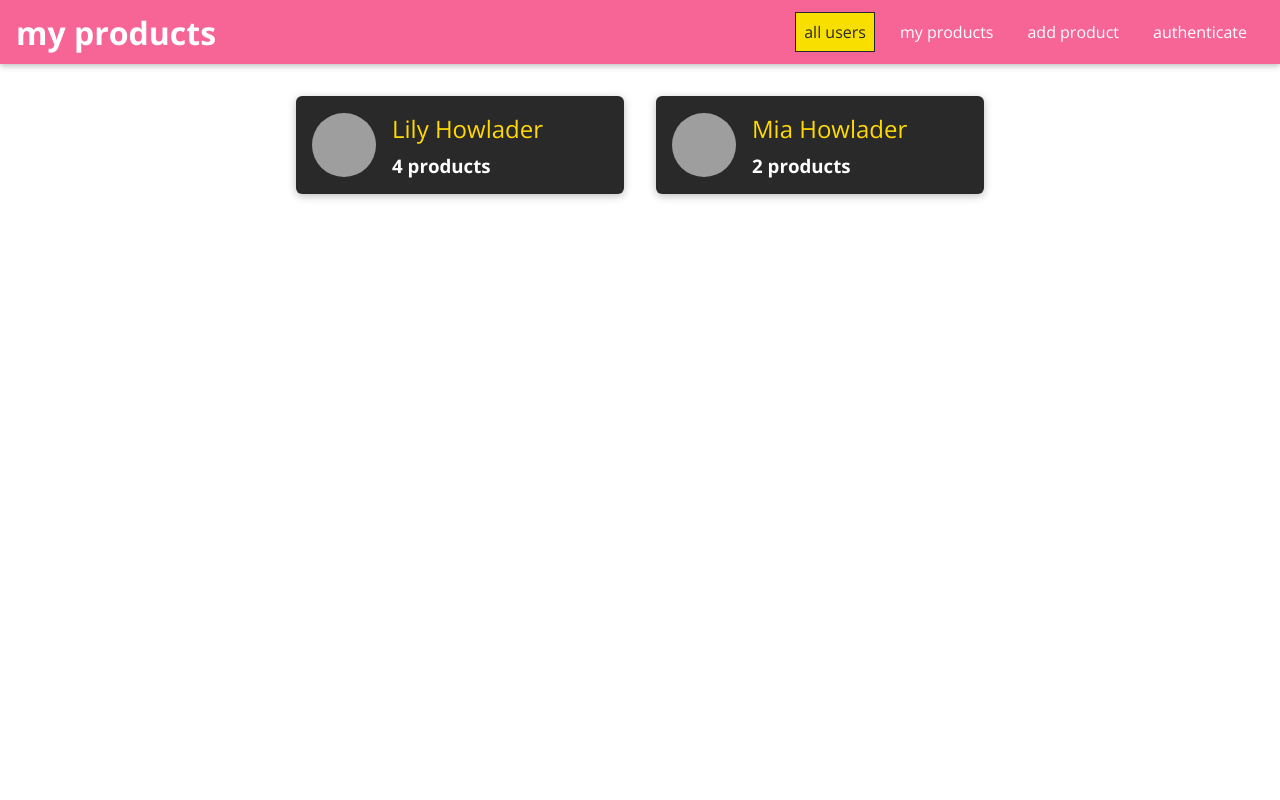
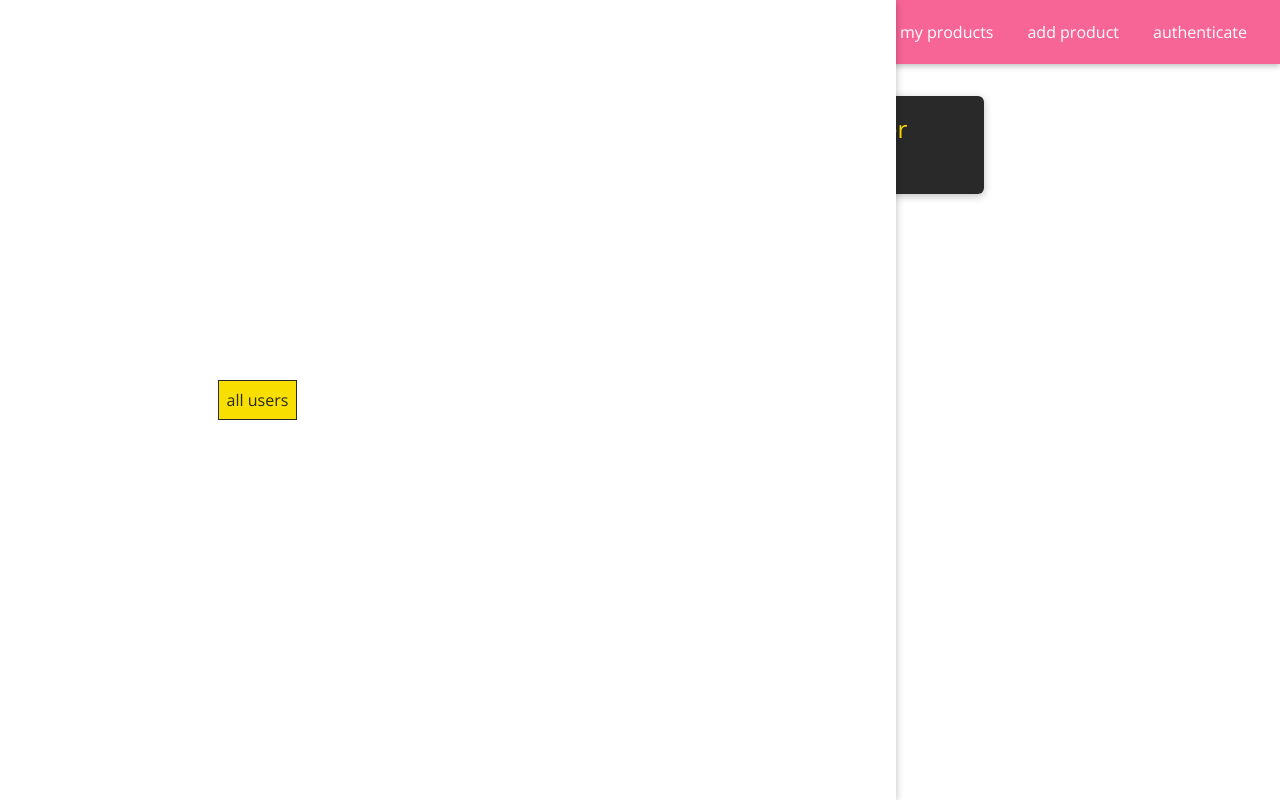
Before and after one commit to lilyshowlader/girly.share, a React (Create React App) app: page / in a window 1280 px wide. Built offline with nearby package versions, Linux system fonts and the light colour scheme; grey boxes are pictures that could not be loaded.

Commit message:
add side drawer

```diff
--- a/src/shared/components/Navigation/MainNavigation.jsx
+++ b/src/shared/components/Navigation/MainNavigation.jsx
@@ -3,18 +3,23 @@
 import MainHeader from './MainHeader'
 import { Link } from 'react-router-dom'
 import NavLinks from './NavLinks'
-
+import SideDrawer from './SideDrawer'
 export default function MainNavigation(props) {
 	return (
 		<>
+		<SideDrawer>
+			<nav className='main-navigation__drawer-nav'>
+				<NavLinks/>
+			</nav>
+		</SideDrawer>
 		<MainHeader>
 			<button className='main-navigation__menu-btn'>
 				<span />
 				<span />
 				<span />
 			</button>
-			<h1 className='main-navigation__title'><Link to='/'>my products</Link></h1>
-			<nav>
+			<h1 className='main-navigation__title'><Link to='/'>girlyhealth.share</Link></h1>
+			<nav className='main-navigation__header-nav'>
 				<NavLinks />
 			</nav>
 		</MainHeader>
--- a/src/shared/components/Navigation/SideDrawer.css
+++ b/src/shared/components/Navigation/SideDrawer.css
@@ -0,0 +1,10 @@
+.side-drawer {
+  position: fixed;
+  left: 0;
+  top: 0;
+  z-index: 100;
+  height: 100vh;
+  width: 70%;
+  background: white;
+  box-shadow: 0 2px 8px rgba(0, 0, 0, 0.26);
+}
--- a/src/shared/components/Navigation/SideDrawer.jsx
+++ b/src/shared/components/Navigation/SideDrawer.jsx
@@ -0,0 +1,8 @@
+import React from 'react'
+import './SideDrawer.css'
+
+export default function SideDrawer(props) {
+	return (
+		<aside className='side-drawer'>{props.children}</aside>
+	)
+}
```
